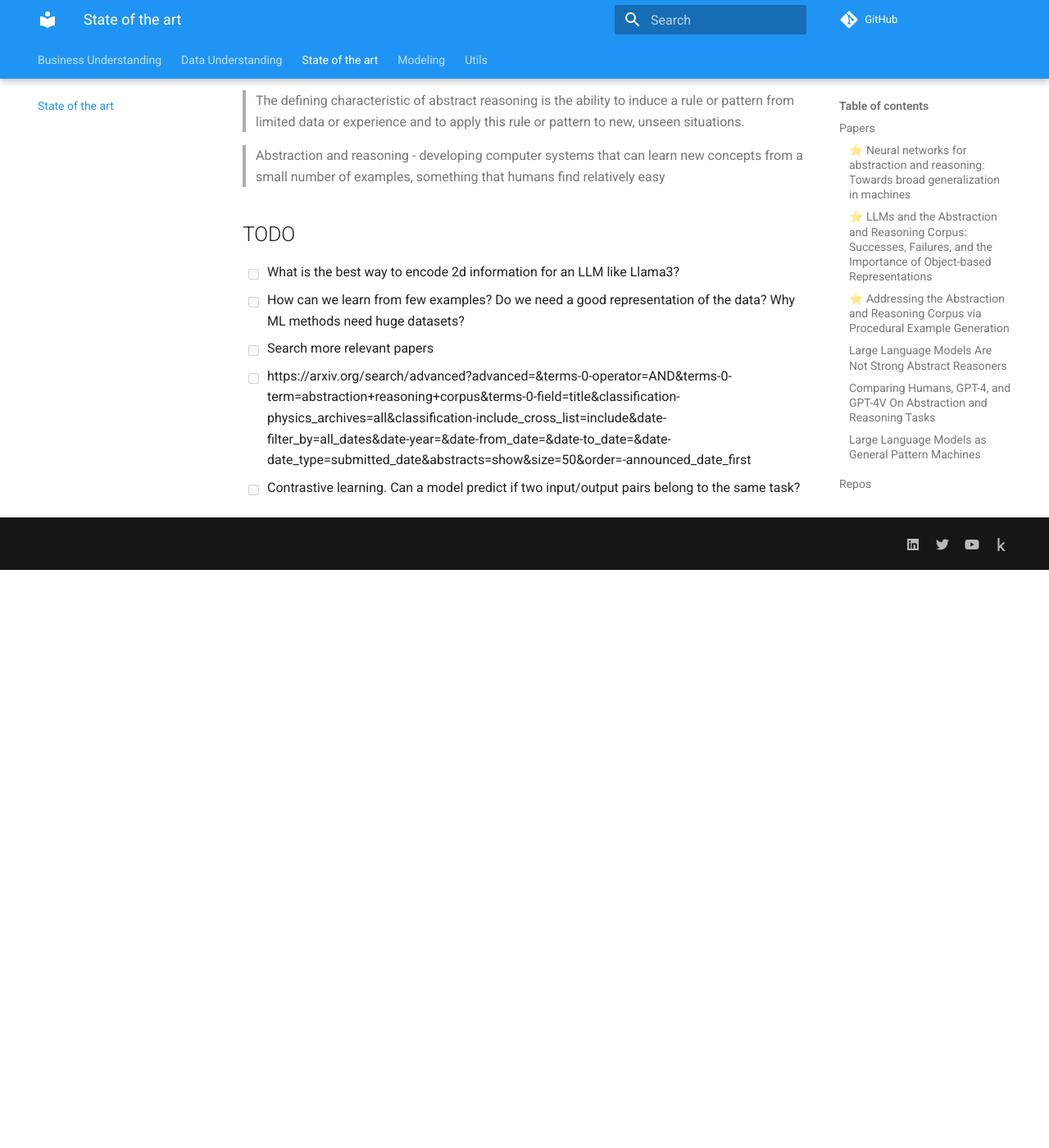
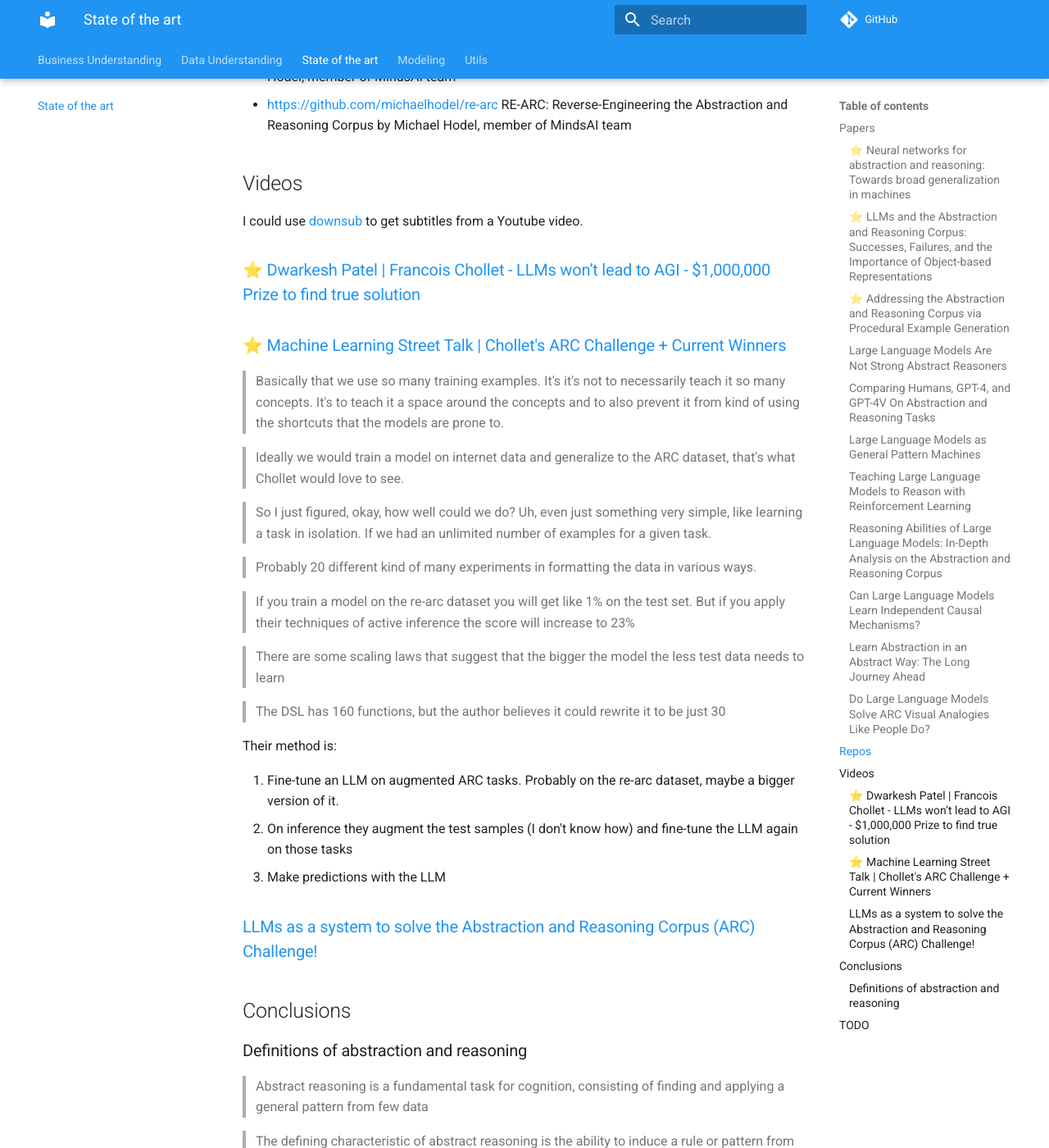
Before and after one commit to zhengjunyao-work/arc24, an MkDocs documentation site: the page built from docs/03_State_of_the_art.md, in a window 1280 px wide and 1400 px high, scrolled down 4514 px. Shown: the whole window at 82% size. Built offline with MkDocs 1.6.1 and Material for MkDocs 9.7.7, drawn with Linux system fonts in a browser that asks for light colours; comment, search, counter and statistics services are not loaded; before the commit the page ends 5209 px from its top, so only the background shows below that; some of the changed text lies outside the part shown.

Commit message:
watched machine learning street talk

```diff
--- a/docs/03_State_of_the_art.md
+++ b/docs/03_State_of_the_art.md
@@ -3,6 +3,11 @@
 <!--- --->
 
 ## Papers
+
+These are the sources of papers used:
+
+- [Citations to the "On the measure of intelligence" paper on Google Scholar](https://scholar.google.com/scholar?start=10&hl=en&scisbd=1&as_sdt=2005&sciodt=0,5&cites=645844335140263496&scipsc=)
+- TODO: [Papers on Arxiv with `abstraction reasoning corpus` in the title](https://arxiv.org/search/advanced?advanced=&terms-0-operator=AND&terms-0-term=abstraction+reasoning+corpus&terms-0-field=title&classification-physics_archives=all&classification-include_cross_list=include&date-filter_by=all_dates&date-year=&date-from_date=&date-to_date=&date-date_type=submitted_date&abstracts=show&size=50&order=-announced_date_first)
 
 ### ⭐ [Neural networks for abstraction and reasoning: Towards broad generalization in machines](https://arxiv.org/abs/2402.03507)
 
@@ -122,19 +127,68 @@ This seems to be one of the initial evaluations of ARC using LLMs. The results a
 
 > Observation: token mapping invariance. The hypothesis that LLMs can serve as general pattern machines stems from the observation that they can still solve a non-trivial number of ARC problems using alphabets A sampled randomly from the LLM’s token vocabulary.
 
-### []()
+### [Teaching Large Language Models to Reason with Reinforcement Learning](https://arxiv.org/abs/2403.04642)
+
+### [Reasoning Abilities of Large Language Models: In-Depth Analysis on the Abstraction and Reasoning Corpus](https://arxiv.org/abs/2403.11793)
+
+### [Can Large Language Models Learn Independent Causal Mechanisms?](https://arxiv.org/abs/2402.02636)
+
+### [Learn Abstraction in an Abstract Way: The Long Journey Ahead](https://openreview.net/forum?id=wHanWNJN0r)
+
+### [Do Large Language Models Solve ARC Visual Analogies Like People Do?](https://arxiv.org/abs/2403.09734)
 
 ## Repos
 
 - [arc-dsl](https://github.com/michaelhodel/arc-dsl) Domain Specific Language for the Abstraction and Reasoning Corpus by Michael Hodel, member of MindsAI team
 - [https://github.com/michaelhodel/re-arc](https://github.com/michaelhodel/re-arc) RE-ARC: Reverse-Engineering the Abstraction and Reasoning Corpus by Michael Hodel, member of MindsAI team
 
-
 ## Videos
 
-### [Dwarkesh Patel | Francois Chollet - LLMs won’t lead to AGI - $1,000,000 Prize to find true solution](https://www.youtube.com/watch?v=UakqL6Pj9xo)
+I could use [downsub](https://downsub.com/) to get subtitles from a Youtube video.
 
-### [Machine Learning Street Talk | Chollet's ARC Challenge + Current Winners](https://youtu.be/jSAT_RuJ_Cg?si=-s_XpeeDA2BQYlVy)
+### ⭐ [Dwarkesh Patel | Francois Chollet - LLMs won’t lead to AGI - $1,000,000 Prize to find true solution](https://www.youtube.com/watch?v=UakqL6Pj9xo)
+
+### ⭐ [Machine Learning Street Talk | Chollet's ARC Challenge + Current Winners](https://youtu.be/jSAT_RuJ_Cg?si=-s_XpeeDA2BQYlVy)
+
+> Basically that we use so many training examples.
+> It's it's not to necessarily teach it so many concepts.
+> It's to teach it a space around the concepts and to also prevent it
+> from kind of using the shortcuts that the models are prone to.
+
+<!--- --->
+
+> Ideally we would train a model on internet data and generalize to the ARC dataset, that's what Chollet would love to see.
+
+<!--- --->
+
+> So I just figured, okay, how well could we do?
+> Uh, even just something very simple, like learning a task in isolation.
+> If we had an unlimited number of examples for a given task.
+
+<!--- --->
+
+> Probably 20 different kind of many experiments in formatting the data in various ways.
+
+<!--- --->
+
+> If you train a model on the re-arc dataset you will get like 1% on the test set. But if you apply their
+> techniques of active inference the score will increase to 23%
+
+<!--- --->
+
+> There are some scaling laws that suggest that the bigger the model the less test data needs to learn
+
+<!--- --->
+
+> The DSL has 160 functions, but the author believes it could rewrite it to be just 30
+
+Their method is:
+
+1. Fine-tune an LLM on augmented ARC tasks. Probably on the re-arc dataset, maybe a bigger version of it.
+2. On inference they augment the test samples (I don't know how) and fine-tune the LLM again on those tasks
+3. Make predictions with the LLM
+
+### [LLMs as a system to solve the Abstraction and Reasoning Corpus (ARC) Challenge!](https://www.youtube.com/watch?v=plVRxP8hQHY)
 
 ## Conclusions
 
@@ -150,10 +204,17 @@ This seems to be one of the initial evaluations of ARC using LLMs. The results a
 
 > Abstraction and reasoning - developing computer systems that can learn new concepts from a small number of examples, something that humans find relatively easy
 
+> Reasoning is a knowledge acquisition efficiency
+
 ## TODO
 
+- [ ] Jack Cole approach
+- [ ] Buck approach
+- [ ] Icecube approach
 - [ ] What is the best way to encode 2d information for an LLM like Llama3?
-- [ ] How can we learn from few examples? Do we need a good representation of the data? Why ML methods need huge datasets?
+- [ ] How can we learn from few examples? Do we need a good representation of the data? Why ML methods need huge datasets? That is where the priors kick in, those priors influence the representation of the data.
 - [ ] Search more relevant papers
   - [ ] https://arxiv.org/search/advanced?advanced=&terms-0-operator=AND&terms-0-term=abstraction+reasoning+corpus&terms-0-field=title&classification-physics_archives=all&classification-include_cross_list=include&date-filter_by=all_dates&date-year=&date-from_date=&date-to_date=&date-date_type=submitted_date&abstracts=show&size=50&order=-announced_date_first
-  - [ ] Contrastive learning. Can a model predict if two input/output pairs belong to the same task?
+  - [ ]
+  - [ ] Read Kaggle's forum to see if more relevant papers were added
+- [ ] Contrastive learning. Can a model predict if two input/output pairs belong to the same task?
```
